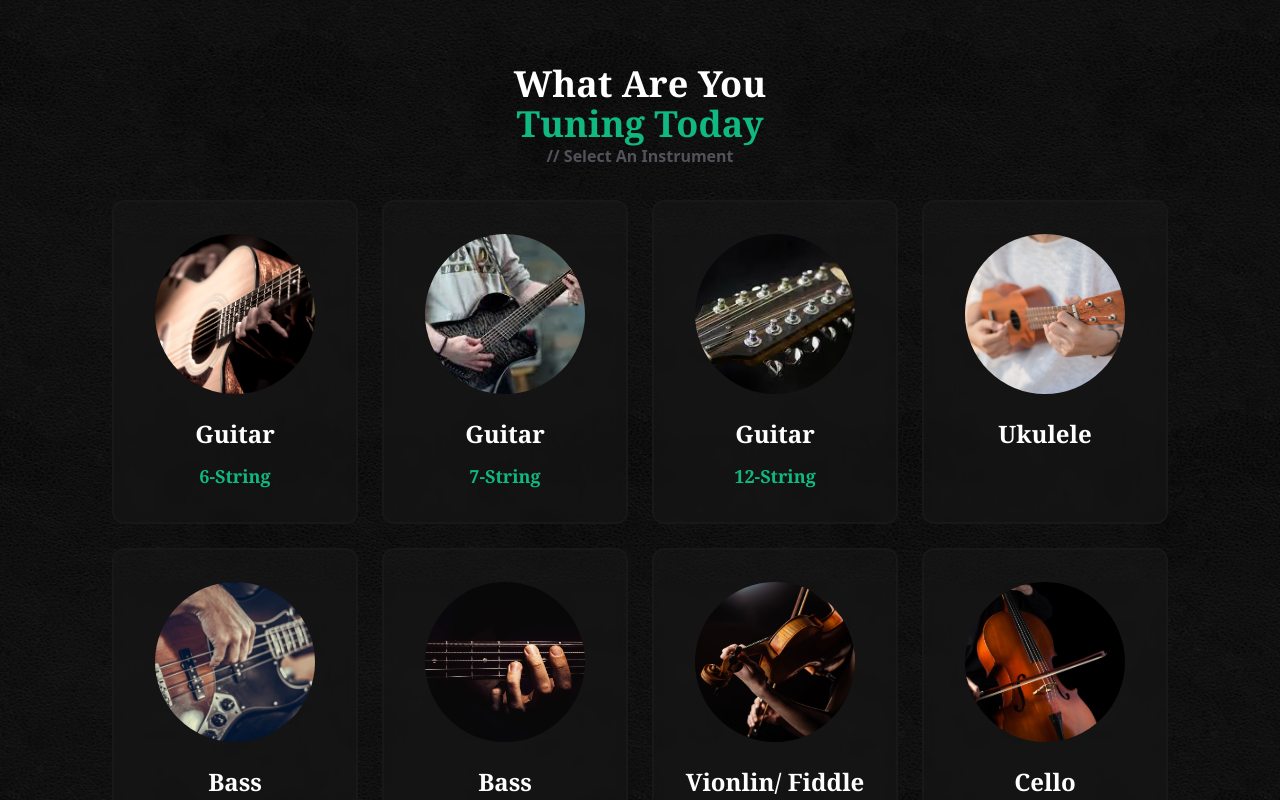
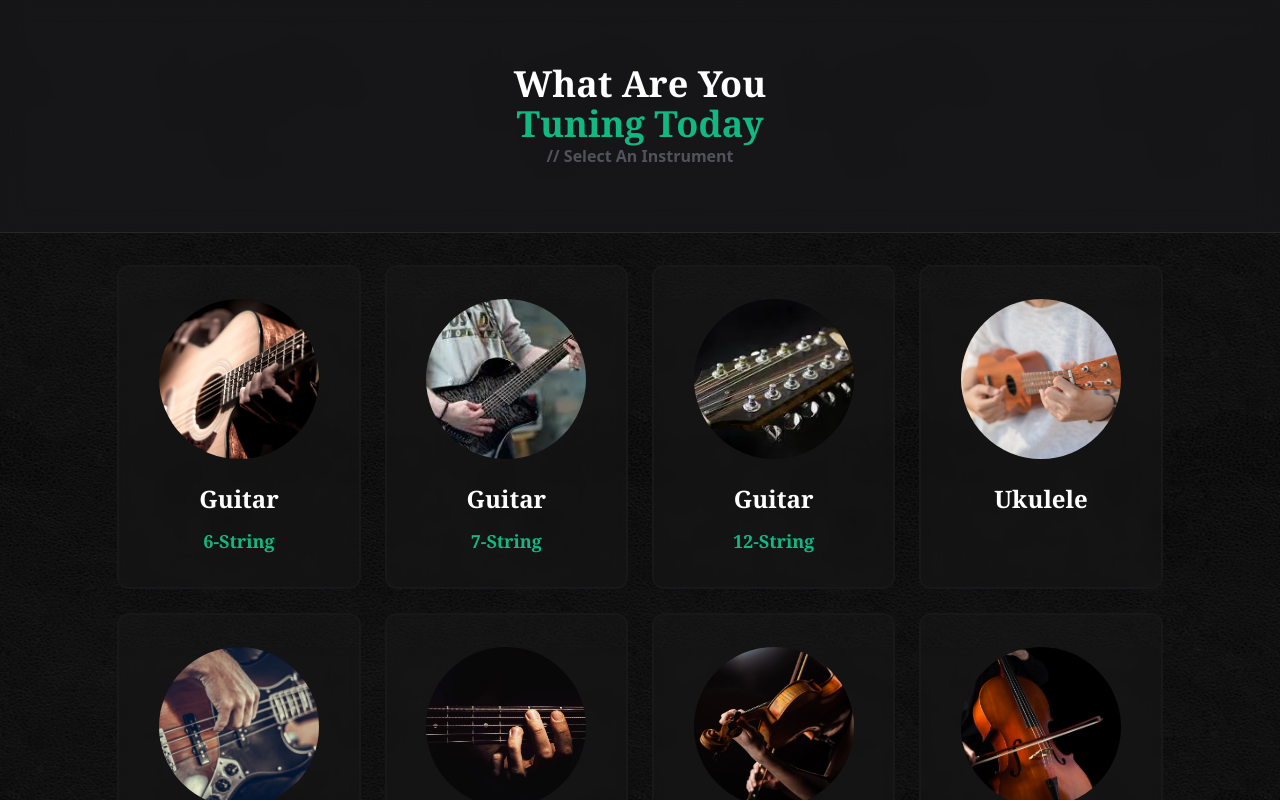
Before and after one commit to jacobEliasMoya/ReactGuitarTuner, a React (Vite) app: page / in a window 1280 px wide. Both pictures are taken after a click on the button "Let's Tune". Shown: the top 800 px of the page. Built offline with nearby package versions, Linux system fonts and the light colour scheme.

Commit message:
style updates/ sticky header for better UI/UX - glass morphismmmm mmmm i like eh alot - jim carey

```diff
--- a/src/App.tsx
+++ b/src/App.tsx
@@ -35,7 +35,7 @@ function App() {
   },[isAppIitiated])
 
   return (
-    <main className='transition-all ease min-h-screen flex flex-col items-center justify-start overflow-hidden bg-auto bg-repeat'
+    <main className='transition-all ease min-h-screen flex flex-col items-center justify-start  bg-auto bg-repeat'
       style={{
         backgroundImage: `url(${leather}), linear-gradient(180deg, #000000 ${gradientStarts.start}% , #111 )`,
       }}
--- a/src/components/headers/H1.tsx
+++ b/src/components/headers/H1.tsx
@@ -1,9 +1,9 @@
 import { ReactElement } from "react"
 
 type Props = {
-    additionalClasses:string | undefined,
-    headerText:string,
-    textIcon : undefined | ReactElement
+  additionalClasses:string | undefined,
+  headerText:string,
+  textIcon : undefined | ReactElement
 }
 
 const H1 = (props: Props) => {
--- /dev/null
+++ b/src/components/paragraph/Paragraph.tsx
@@ -0,0 +1,14 @@
+type Props = {
+  additionalClasses:string | undefined,
+  paragraphText:string,
+}
+
+const Paragraph = (props: Props) => {
+  return (
+    <p className={`text-zinc-600 font-bold capitalize ${props.additionalClasses}`}>
+        {props.paragraphText}
+    </p>
+  )
+}
+
+export default Paragraph
--- a/src/features/instrument/WhatsTuning.tsx
+++ b/src/features/instrument/WhatsTuning.tsx
@@ -17,6 +17,7 @@ import balalaika from '../../assets/balalaika.webp'
 import banjo4 from '../../assets/banjo4.webp'
 import banjo5 from '../../assets/banjo5.webp'
 import H1 from "../../components/headers/H1"
+import Paragraph from "../../components/paragraph/Paragraph"
 
 
 interface WhatsTuningProps {
@@ -146,15 +147,17 @@ const WhatsTuning = () => {
   // },[selectedInstrument])
 
   return (
-    <section className='w-full text-white p-8 md:p-10 lg:p-16 text-center'>
-        <H1 additionalClasses={'!text-white'} headerText={`What are you `} textIcon={undefined}/>
-        <H2 additionalClasses={'!text-emerald-500'} headerText={` tuning today`} textIcon={undefined}/>
+    <section className='w-full text-white pb-8 md:pb-10 lg:pb-16 pt-0 text-center'>
+        <div className="w-full sticky top-0 py-4 md:py-10 lg:py-16 z-10 bg-zinc-900 border-b-[1px] border-zinc-800 after:absolute after:w-full after:h-full after:bg-white after:bg-opacity-0 after:backdrop-blur-md  after:-z-[2] bg-opacity-80 overflow-hidden after:left-0 after:top-0">
+          <H1 additionalClasses={'!text-white'} headerText={`What are you `} textIcon={undefined}/>
+          <H2 additionalClasses={'!text-emerald-500'} headerText={` tuning today`} textIcon={undefined}/>
+          {selectedInstrument ?
+        <Paragraph additionalClasses={undefined} paragraphText={`// You have selected ${selectedInstrument}`} /> :
+        <Paragraph additionalClasses={undefined} paragraphText={"// select an instrument"} />}
+        </div>
 
-        {selectedInstrument ?
-          <p className="text-zinc-600 font-bold capitalize"> // You have selected {selectedInstrument}</p> :
-          <p className="text-zinc-600 font-bold capitalize"> // select an instrument</p>}
+        <div className="w-full mx-auto md: md:w-11/12 grid grid-cols-2 md:grid-cols-3 lg:grid-cols-4 gap-4 md:gap-6 mt-8 px-8 md:px-10 lg:px-16">
 
-        <div className="w-full mx-auto md: md:w-11/12 grid grid-cols-2 md:grid-cols-3 lg:grid-cols-4 gap-4 md:gap-6 mt-8 ">
           {tuningSelection?.map((item)=>(
           <div onClick={()=>{handleClick(item)}} id={item.id} key={item.key} className="cursor-pointer w-full col bg-zinc-900 rounded-xl py-8 px-4 flex items-center justify-start flex-col gap-2 md:gap-3   transition-all border-2 bg-opacity-50 border-zinc-900 hover:border-emerald-400  active:border-emerald-300 after:absolute after:w-full after:h-full after:bg-white after:bg-opacity-0 after:backdrop-blur-sm relative after:-z-[2] z-0 overflow-hidden">
               <div className="w-20 h-20 md:w-32 md:h-32 lg:w-40 lg:h-40  rounded-full bg-cover bg-center mb-3 "
--- a/src/styles/output.css
+++ b/src/styles/output.css
@@ -570,12 +570,24 @@ video {
   position: relative;
 }
 
+.sticky {
+  position: sticky;
+}
+
+.top-0 {
+  top: 0px;
+}
+
 .top-1\/3 {
   top: 33.333333%;
 }
 
 .z-0 {
   z-index: 0;
+}
+
+.z-10 {
+  z-index: 10;
 }
 
 .mx-auto {
@@ -625,6 +637,11 @@ video {
 
 .w-full {
   width: 100%;
+}
+
+.w-max {
+  width: -moz-max-content;
+  width: max-content;
 }
 
 .min-w-10 {
@@ -735,9 +752,35 @@ video {
   border-width: 2px;
 }
 
+.border-b {
+  border-bottom-width: 1px;
+}
+
+.border-b-2 {
+  border-bottom-width: 2px;
+}
+
+.border-b-\[1px\] {
+  border-bottom-width: 1px;
+}
+
 .border-zinc-900 {
   --tw-border-opacity: 1;
   border-color: rgb(24 24 27 / var(--tw-border-opacity, 1));
+}
+
+.border-zinc-400 {
+  --tw-border-opacity: 1;
+  border-color: rgb(161 161 170 / var(--tw-border-opacity, 1));
+}
+
+.border-zinc-800 {
+  --tw-border-opacity: 1;
+  border-color: rgb(39 39 42 / var(--tw-border-opacity, 1));
+}
+
+.border-b-\[\] {
+  border-bottom-color: ;
 }
 
 .bg-emerald-700 {
@@ -750,38 +793,31 @@ video {
   background-color: rgb(63 98 18 / var(--tw-bg-opacity, 1));
 }
 
+.bg-white {
+  --tw-bg-opacity: 1;
+  background-color: rgb(255 255 255 / var(--tw-bg-opacity, 1));
+}
+
 .bg-zinc-900 {
   --tw-bg-opacity: 1;
   background-color: rgb(24 24 27 / var(--tw-bg-opacity, 1));
 }
 
-.bg-white {
+.bg-zinc-800 {
   --tw-bg-opacity: 1;
-  background-color: rgb(255 255 255 / var(--tw-bg-opacity, 1));
-}
-
-.bg-zinc-400 {
-  --tw-bg-opacity: 1;
-  background-color: rgb(161 161 170 / var(--tw-bg-opacity, 1));
-}
-
-.bg-zinc-300 {
-  --tw-bg-opacity: 1;
-  background-color: rgb(212 212 216 / var(--tw-bg-opacity, 1));
-}
-
-.bg-zinc-600 {
-  --tw-bg-opacity: 1;
-  background-color: rgb(82 82 91 / var(--tw-bg-opacity, 1));
-}
-
-.bg-zinc-500 {
-  --tw-bg-opacity: 1;
-  background-color: rgb(113 113 122 / var(--tw-bg-opacity, 1));
+  background-color: rgb(39 39 42 / var(--tw-bg-opacity, 1));
 }
 
 .bg-opacity-50 {
   --tw-bg-opacity: 0.5;
+}
+
+.bg-opacity-90 {
+  --tw-bg-opacity: 0.9;
+}
+
+.bg-opacity-80 {
+  --tw-bg-opacity: 0.8;
 }
 
 .bg-auto {
@@ -818,6 +854,32 @@ video {
   padding-bottom: 2rem;
 }
 
+.px-8 {
+  padding-left: 2rem;
+  padding-right: 2rem;
+}
+
+.py-4 {
+  padding-top: 1rem;
+  padding-bottom: 1rem;
+}
+
+.pt-0 {
+  padding-top: 0px;
+}
+
+.pt-16 {
+  padding-top: 4rem;
+}
+
+.pt-8 {
+  padding-top: 2rem;
+}
+
+.pb-8 {
+  padding-bottom: 2rem;
+}
+
 .text-center {
   text-align: center;
 }
@@ -833,11 +895,6 @@ video {
 .text-2xl {
   font-size: 1.5rem;
   line-height: 2rem;
-}
-
-.text-3xl {
-  font-size: 1.875rem;
-  line-height: 2.25rem;
 }
 
 .text-lg {
@@ -877,26 +934,14 @@ video {
   color: rgb(255 255 255 / var(--tw-text-opacity, 1));
 }
 
-.text-zinc-800 {
-  --tw-text-opacity: 1;
-  color: rgb(39 39 42 / var(--tw-text-opacity, 1));
-}
-
 .text-zinc-600 {
   --tw-text-opacity: 1;
   color: rgb(82 82 91 / var(--tw-text-opacity, 1));
 }
 
-.text-opacity-50 {
-  --tw-text-opacity: 0.5;
-}
-
-.text-opacity-20 {
-  --tw-text-opacity: 0.2;
-}
-
-.text-opacity-40 {
-  --tw-text-opacity: 0.4;
+.text-zinc-800 {
+  --tw-text-opacity: 1;
+  color: rgb(39 39 42 / var(--tw-text-opacity, 1));
 }
 
 .transition-all {
@@ -907,10 +952,6 @@ video {
 
 .will-change-transform {
   will-change: transform;
-}
-
-.\[background-image\:linear-gradient\(45deg\2c \#c8ffbe_0\%_50\%\2c white_50\%_100\%\)\] {
-  background-image: linear-gradient(45deg,#c8ffbe 0% 50%,white 50% 100%);
 }
 
 .\[border-radius\:15\%_90\%_62\%_41\%_\/_15\%_41\%_62\%_90\%\] {
@@ -924,6 +965,16 @@ video {
 .after\:absolute::after {
   content: var(--tw-content);
   position: absolute;
+}
+
+.after\:left-0::after {
+  content: var(--tw-content);
+  left: 0px;
+}
+
+.after\:top-0::after {
+  content: var(--tw-content);
+  top: 0px;
 }
 
 .after\:-z-\[2\]::after {
@@ -955,6 +1006,13 @@ video {
 .after\:backdrop-blur-sm::after {
   content: var(--tw-content);
   --tw-backdrop-blur: blur(4px);
+  -webkit-backdrop-filter: var(--tw-backdrop-blur) var(--tw-backdrop-brightness) var(--tw-backdrop-contrast) var(--tw-backdrop-grayscale) var(--tw-backdrop-hue-rotate) var(--tw-backdrop-invert) var(--tw-backdrop-opacity) var(--tw-backdrop-saturate) var(--tw-backdrop-sepia);
+  backdrop-filter: var(--tw-backdrop-blur) var(--tw-backdrop-brightness) var(--tw-backdrop-contrast) var(--tw-backdrop-grayscale) var(--tw-backdrop-hue-rotate) var(--tw-backdrop-invert) var(--tw-backdrop-opacity) var(--tw-backdrop-saturate) var(--tw-backdrop-sepia);
+}
+
+.after\:backdrop-blur-md::after {
+  content: var(--tw-content);
+  --tw-backdrop-blur: blur(12px);
   -webkit-backdrop-filter: var(--tw-backdrop-blur) var(--tw-backdrop-brightness) var(--tw-backdrop-contrast) var(--tw-backdrop-grayscale) var(--tw-backdrop-hue-rotate) var(--tw-backdrop-invert) var(--tw-backdrop-opacity) var(--tw-backdrop-saturate) var(--tw-backdrop-sepia);
   backdrop-filter: var(--tw-backdrop-blur) var(--tw-backdrop-brightness) var(--tw-backdrop-contrast) var(--tw-backdrop-grayscale) var(--tw-backdrop-hue-rotate) var(--tw-backdrop-invert) var(--tw-backdrop-opacity) var(--tw-backdrop-saturate) var(--tw-backdrop-sepia);
 }
@@ -1058,6 +1116,24 @@ video {
     padding-right: 2rem;
   }
 
+  .md\:px-10 {
+    padding-left: 2.5rem;
+    padding-right: 2.5rem;
+  }
+
+  .md\:py-10 {
+    padding-top: 2.5rem;
+    padding-bottom: 2.5rem;
+  }
+
+  .md\:pt-10 {
+    padding-top: 2.5rem;
+  }
+
+  .md\:pb-10 {
+    padding-bottom: 2.5rem;
+  }
+
   .md\:text-2xl {
     font-size: 1.5rem;
     line-height: 2rem;
@@ -1066,11 +1142,6 @@ video {
   .md\:text-3xl {
     font-size: 1.875rem;
     line-height: 2.25rem;
-  }
-
-  .md\:text-4xl {
-    font-size: 2.25rem;
-    line-height: 2.5rem;
   }
 
   .md\:text-xl {
@@ -1096,6 +1167,24 @@ video {
     padding: 4rem;
   }
 
+  .lg\:px-16 {
+    padding-left: 4rem;
+    padding-right: 4rem;
+  }
+
+  .lg\:py-16 {
+    padding-top: 4rem;
+    padding-bottom: 4rem;
+  }
+
+  .lg\:pt-16 {
+    padding-top: 4rem;
+  }
+
+  .lg\:pb-16 {
+    padding-bottom: 4rem;
+  }
+
   .lg\:text-2xl {
     font-size: 1.5rem;
     line-height: 2rem;
@@ -1106,11 +1195,6 @@ video {
     line-height: 2.5rem;
   }
 
-  .lg\:text-5xl {
-    font-size: 3rem;
-    line-height: 1;
-  }
-
   .lg\:text-lg {
     font-size: 1.125rem;
     line-height: 1.75rem;
```
